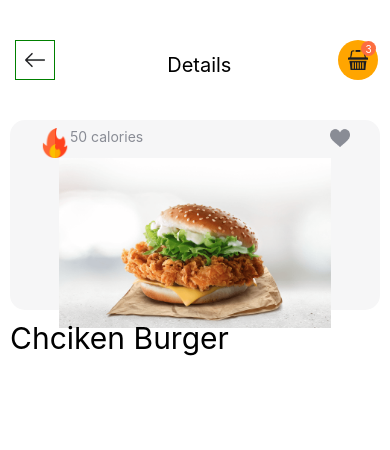
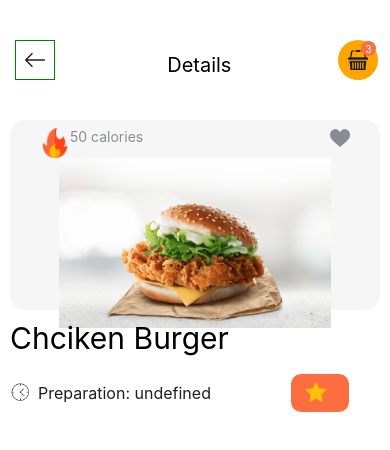
Before and after one commit to MaazIlyas/AppFoodHut, a React Native app: screen /Home in a window 390 px wide. Both pictures are taken after a click on the element 195 px from the left and 635 px from the top of the page. Shown: the top 450 px of the page. Built offline with nearby package versions, Linux system fonts and the light colour scheme.

Commit message:
Food prepration IconLabel added on the foodcard detail

```diff
--- a/components/iconLabel.js
+++ b/components/iconLabel.js
@@ -14,8 +14,8 @@ labelStyle }) => {
             style={{
                 flexDirection: 'row',
                 paddingVertical: SIZES.base,
-                paddingHorizontal: SIZES.radius,
-                borderRadius: SIZES.radius,
+                paddingHorizontal: 15,
+                borderRadius: 10,
                 ...containerStyle
             }}
         >
--- a/constants/icons.js
+++ b/constants/icons.js
@@ -29,6 +29,7 @@ export const vegan = require("../assets/icons/vegan.png");
 export const nonVeg = require("../assets/icons/non-veg.png");
 export const allFV = require("../assets/icons/all-food-veg.png");
 export const filter = require("../assets/icons/filter.png");
+export const clock = require("../assets/icons/Clock.png");
 
 export default {
     back,
@@ -60,4 +61,5 @@ export default {
     nonVeg,
     allFV,
     filter,
+    clock,
 }
--- a/constants/images.js
+++ b/constants/images.js
@@ -61,4 +61,5 @@ export default {
     sushi,
     teh_c_peng,
     tomato_pasta,
+
 }
--- a/screens/FoodDetail.js
+++ b/screens/FoodDetail.js
@@ -169,9 +169,37 @@ const FoodDetail = ({route, navigation}) => {
                     {/* Ratings, Duration */}
                     <View
                         style={{
-                            flexDirection: 'row'
+                            flexDirection: 'row',
+                            marginTop: SIZES.padding
                         }}
                     >
+                        {/* Rating */}
+                        <IconLabel
+                            containerStyle={{
+                                paddingHorizontal: 0
+                            }}
+                            icon={icons.clock}
+                            iconStyle={{
+                                color: COLORS.white
+                            }}
+                            label={"Preparation: " + foodItem?.duration}
+                            labelStyle={{
+                                color: COLORS.black
+                            }}
+                        />
+
+                        {/* Duration */}
+                        <IconLabel
+                            containerStyle={{
+                                marginLeft: 80,
+                                backgroundColor: COLORS.primary
+                            }}
+                            icon={icons.star}
+                            label={foodItem?.rating}
+                            labelStyle={{
+                                color: COLORS.white
+                            }}
+                        />
 
                     </View>
                 </View>
--- a/screens/Home.js
+++ b/screens/Home.js
@@ -38,7 +38,11 @@ const Home = ({navigation}) => {
             name: "Cheese Burger",
             icon: images.burger_restaurant_2,
             description: "Burger with fries",
+            // New
             details: "A hamburger topped with cheese. The slice of cheese is placed on top of the meat patty. It includes toppings such as lettuce, tomato, onion, pickles, bacon, mayonnaise, ketchup, and mustard With a plate of fries.",
+            rating: 4.5,
+            duration: "20 minutes",
+
             price: "10.99",
             categories: [1, 2, 3],
             calories: "70",
```
Also changed, not shown: assets/icons/Clock.png (added), assets/images/Clock.png (added).
